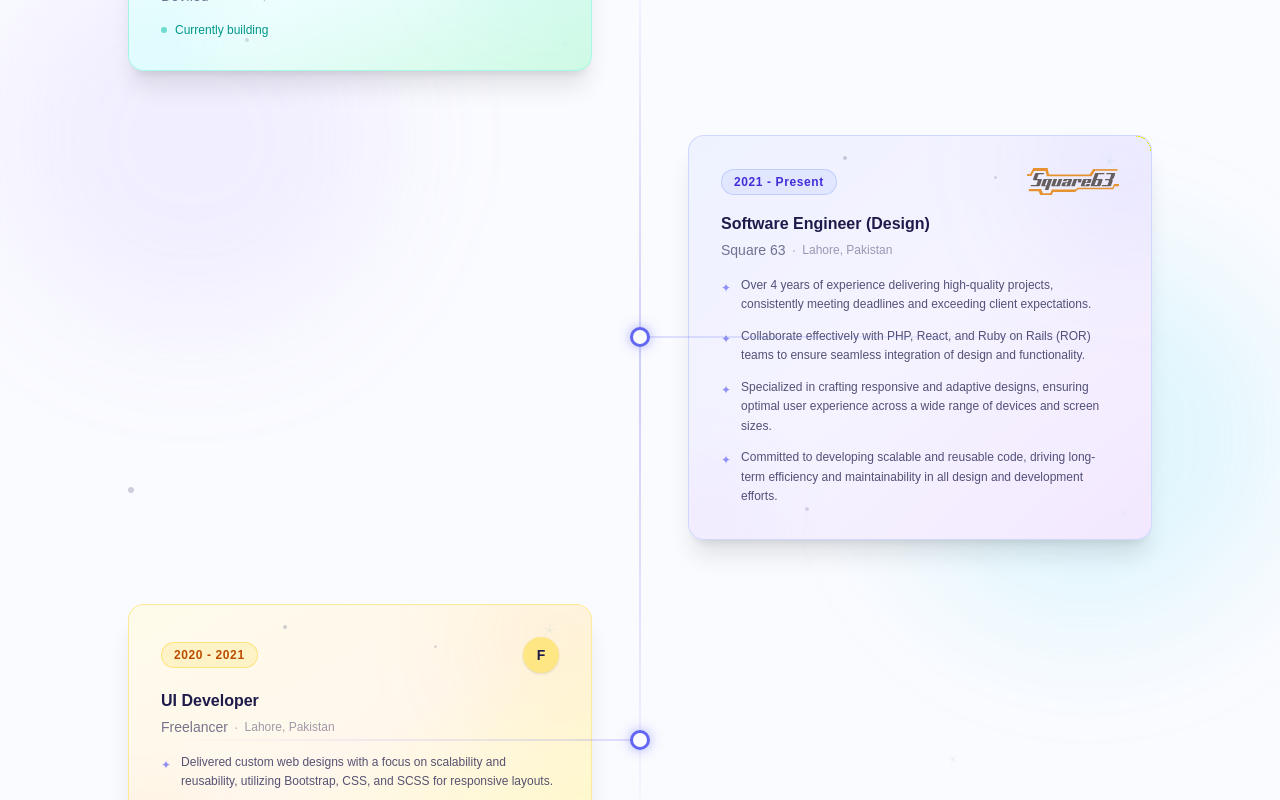
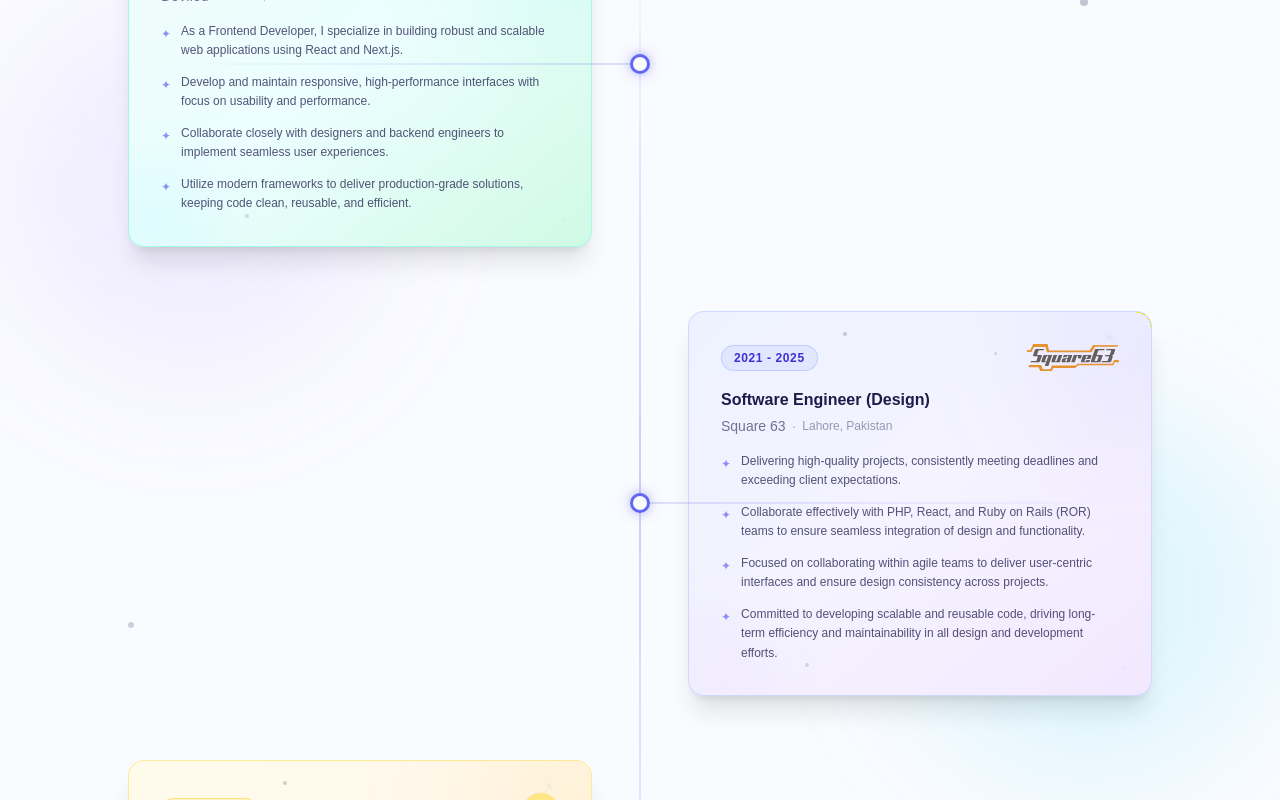
Before and after one commit to zahid43/zahidKhaliq_portfolio, a Next.js app: page / in a window 1280 px wide. Shown: the part 2280-3080 px from the top of the page. Built offline with nearby package versions, Linux system fonts and the light colour scheme.

Commit message:
Enhance Experience component by updating job descriptions for Frontend Developer and Software Engineer roles, improving clarity and detail on responsibilities and skills.

```diff
--- a/components/HomePage/Experience.tsx
+++ b/components/HomePage/Experience.tsx
@@ -10,7 +10,12 @@ const experiences = [
     role: "Frontend Developer",
     logo: "/images/logo/devfiedDarkLogo.webp",
     logoClass: "",
-    description: [],
+    description: [
+      "As a Frontend Developer, I specialize in building robust and scalable web applications using React and Next.js.",
+      "Develop and maintain responsive, high-performance interfaces with focus on usability and performance.",
+      "Collaborate closely with designers and backend engineers to implement seamless user experiences.",
+      "Utilize modern frameworks to deliver production-grade solutions, keeping code clean, reusable, and efficient."
+    ],
     cardGradient: "from-teal-50 via-cyan-50 to-emerald-100 dark:from-[#041510] dark:via-[#071e1a] dark:to-[#0c1428]",
     borderColor: "border-teal-200/80 dark:border-teal-500/20 hover:border-teal-400/50 dark:hover:border-teal-400/40",
     glowTop: "bg-teal-400/15 dark:bg-teal-500/20",
@@ -22,14 +27,14 @@ const experiences = [
     id: 2,
     company: "Square 63",
     location: "Lahore, Pakistan",
-    date: "2021 - Present",
+    date: "2021 - 2025",
     role: "Software Engineer (Design)",
     logo: "/images/logo/square63-logo.svg",
     logoClass: "",
     description: [
-      "Over 4 years of experience delivering high-quality projects, consistently meeting deadlines and exceeding client expectations.",
+      "Delivering high-quality projects, consistently meeting deadlines and exceeding client expectations.",
       "Collaborate effectively with PHP, React, and Ruby on Rails (ROR) teams to ensure seamless integration of design and functionality.",
-      "Specialized in crafting responsive and adaptive designs, ensuring optimal user experience across a wide range of devices and screen sizes.",
+      "Focused on collaborating within agile teams to deliver user-centric interfaces and ensure design consistency across projects.",
       "Committed to developing scalable and reusable code, driving long-term efficiency and maintainability in all design and development efforts."
     ],
     cardGradient: "from-indigo-50 via-violet-50 to-purple-100 dark:from-[#06061e] dark:via-[#0a0828] dark:to-[#100a30]",
@@ -44,12 +49,13 @@ const experiences = [
     company: "Freelancer",
     location: "Lahore, Pakistan",
     date: "2020 - 2021",
-    role: "UI Developer",
+    role: "UI Designer",
     logo: null,
     logoClass: "",
     description: [
-      "Delivered custom web designs with a focus on scalability and reusability, utilizing Bootstrap, CSS, and SCSS for responsive layouts.",
-      "Developed clean, maintainable code to ensure seamless functionality across different platforms and devices."
+      "Worked indirectly with clients to transform ideas into visually appealing, intuitive interfaces tailored to their needs.",
+      "Collaborated with developers and stakeholders to deliver seamless, pixel-perfect user experiences on tight deadlines.",
+      "Delivered custom web designs with a focus on scalability and reusability, utilizing Bootstrap, CSS, and SCSS for responsive layouts."
     ],
     cardGradient: "from-amber-50 via-orange-50 to-yellow-100 dark:from-[#1a1005] dark:via-[#1e1205] dark:to-[#241508]",
     borderColor: "border-amber-200/80 dark:border-amber-500/20 hover:border-amber-400/50 dark:hover:border-amber-400/40",
```
